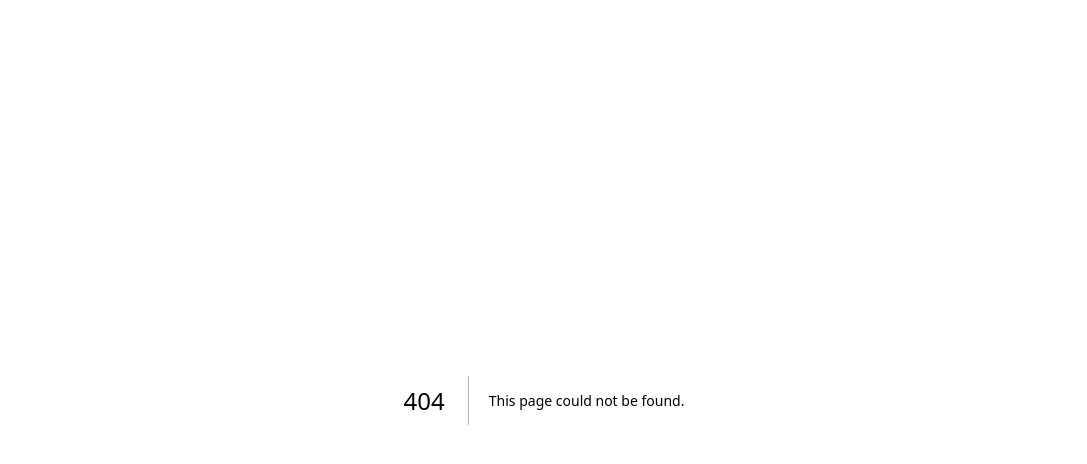
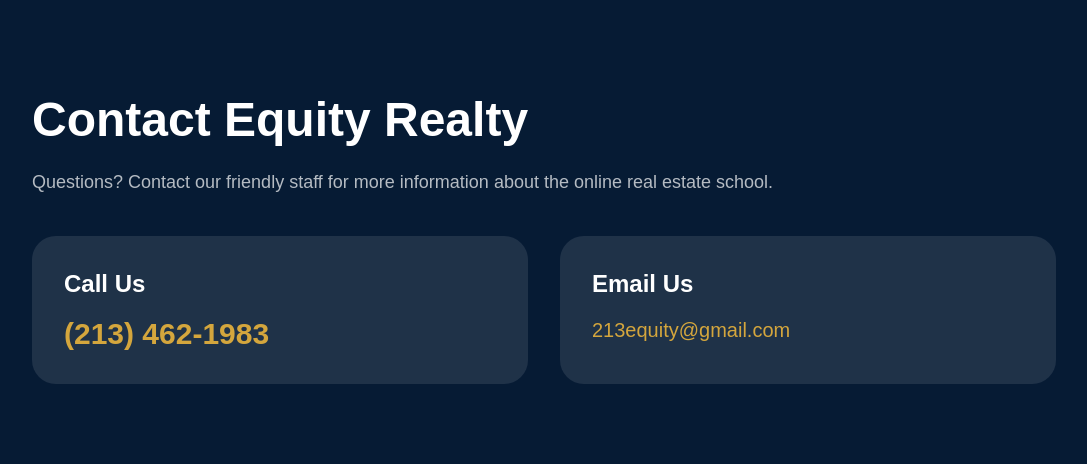
Before and after one commit to 213equity-lgtm/real-estate-school, a Next.js app: page /contact in a window 1280 px wide. Before the commit this address had no page. Shown: the top 464 px of the page, without its empty margins (96-1183 px from the left). Built offline with nearby package versions, Linux system fonts and the light colour scheme.

Commit message:
contact link fix

```diff
--- /dev/null
+++ b/app/contact/page.tsx
@@ -0,0 +1,28 @@
+export default function ContactPage() {
+  return (
+    <main className="min-h-screen bg-[#061b34] text-white px-6 py-24">
+      <div className="max-w-5xl mx-auto">
+        <h1 className="text-5xl font-black mb-6">Contact Equity Realty</h1>
+
+        <p className="text-white/70 text-lg mb-10">
+          Questions? Contact our friendly staff for more information about the
+          online real estate school.
+        </p>
+
+        <div className="grid md:grid-cols-2 gap-8">
+          <div className="bg-white/10 rounded-3xl p-8">
+            <h2 className="text-2xl font-black mb-4">Call Us</h2>
+            <p className="text-3xl font-black text-[#d4a63d]">
+              (213) 462-1983
+            </p>
+          </div>
+
+          <div className="bg-white/10 rounded-3xl p-8">
+            <h2 className="text-2xl font-black mb-4">Email Us</h2>
+            <p className="text-xl text-[#d4a63d]">213equity@gmail.com</p>
+          </div>
+        </div>
+      </div>
+    </main>
+  );
+}
--- a/app/page.tsx
+++ b/app/page.tsx
@@ -43,7 +43,7 @@
             <a href="#packages">VIEW PACKAGES</a>
             <a href="#about">ABOUT</a>
             <a href="#broker">UPGRADE TO BROKER</a>
-            <a href="#contact">CONTACT</a>
+            <a href="/contact">CONTACT</a>
             <a href="#login">LOGIN</a>
           </nav>
 
```
